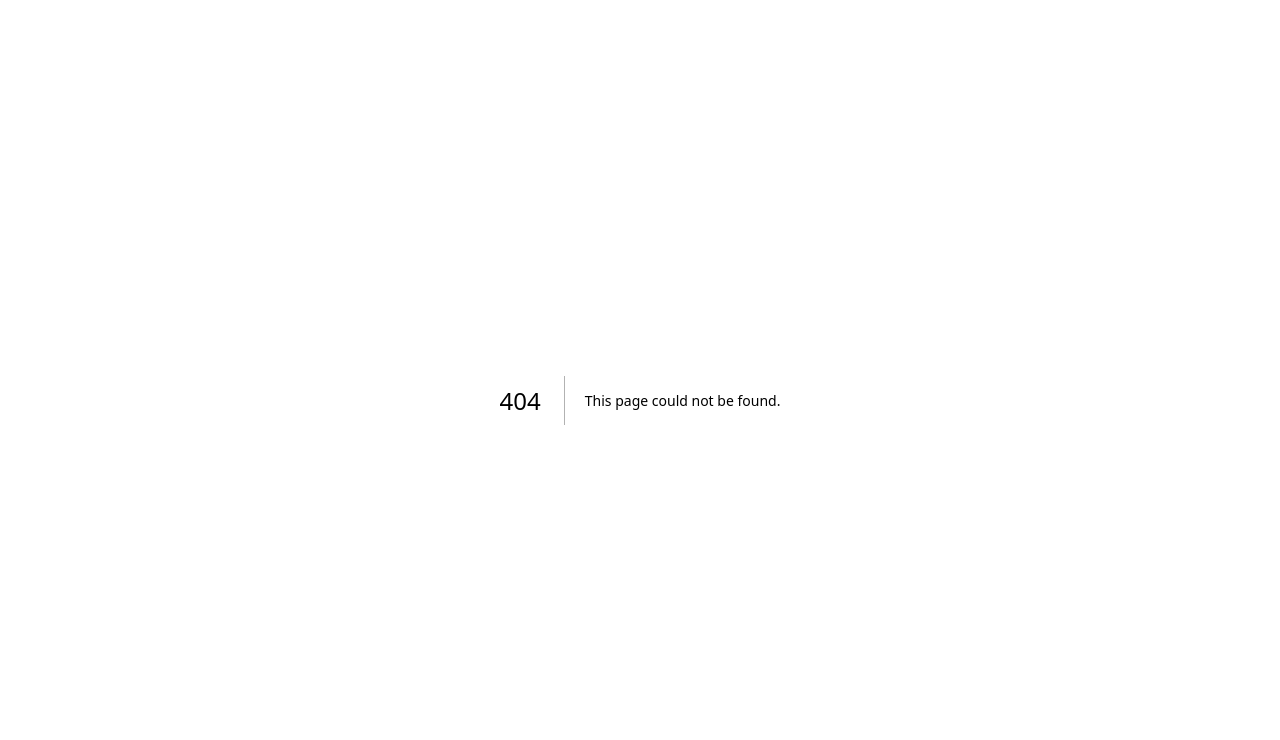
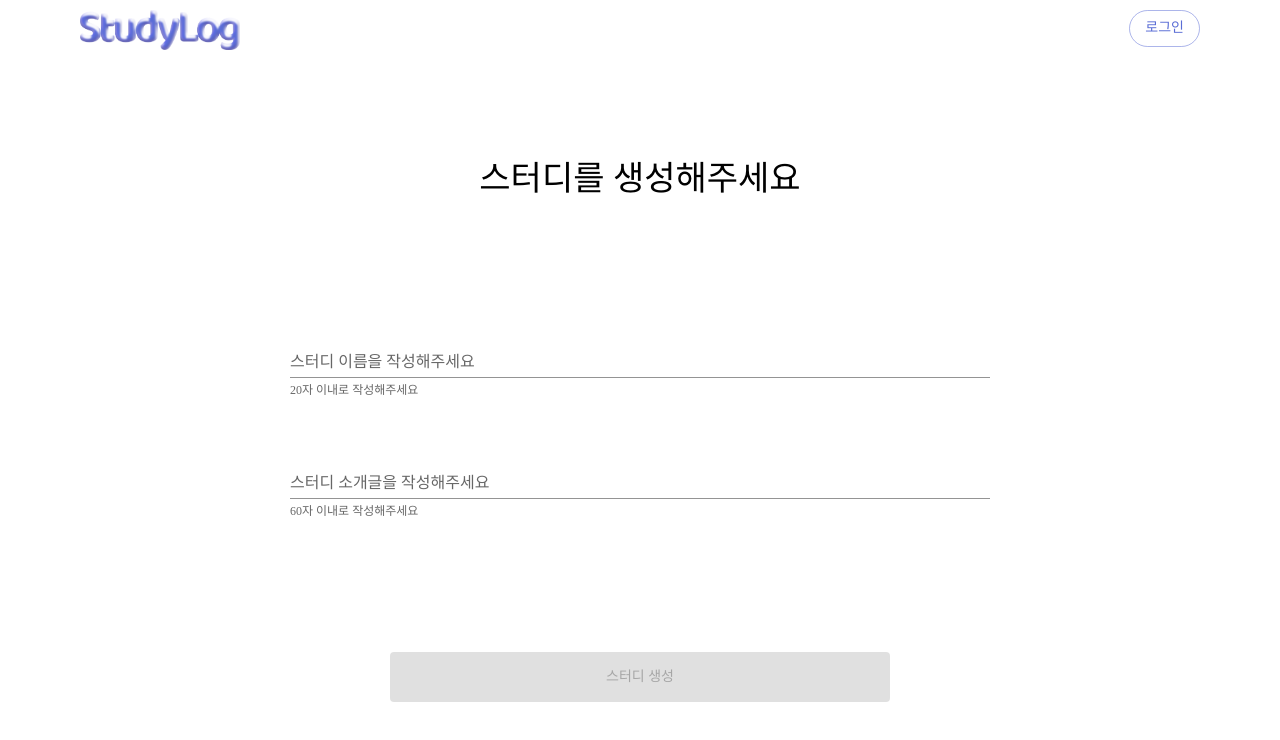
Before and after one commit to dev-Dive/StudyLog, a Next.js app in the folder front/: page /create in a window 1280 px wide. Before the commit this address had no page. Shown: the top 740 px of the page. Built offline with nearby package versions, Linux system fonts and the light colour scheme; a web font is replaced by a local one.

Commit message:
feat: 스터디 생성 페이지 구현
SL-126

```diff
--- /dev/null
+++ b/front/api/Create/createStudy.ts
@@ -0,0 +1,38 @@
+import { Api } from '../instance'
+import { notifySuccess } from '@/components/Toastify/success'
+import { notifyError } from '@/components/Toastify/error'
+
+type StudyProps = {
+  name: string
+  description: string
+}
+
+export const createStudy = async (study: StudyProps, toMain: () => void) => {
+  try {
+    const response = await Api.post('/studies', { study })
+
+    if (response.status === 200) {
+      toMain()
+    } else {
+      notifyError('스터디 생성에 실패했습니다.')
+    }
+  } catch (error: any) {
+    if (error.response) {
+      switch (error.response.status) {
+        case 401:
+          notifyError('로그인이 필요합니다.')
+          toMain()
+          break
+        case 403:
+          notifyError('스터디 생성 권한이 없습니다.')
+          toMain()
+          break
+        default:
+          notifyError('서버에 문제가 발생했습니다.')
+          break
+      }
+    } else {
+      notifyError('서버에 문제가 발생했습니다.')
+    }
+  }
+}
--- /dev/null
+++ b/front/app/create/layout.tsx
@@ -0,0 +1,43 @@
+'use client'
+
+import React from 'react'
+import styled from '@emotion/styled'
+import Header from '@/components/Header'
+import { ToastContainer } from 'react-toastify'
+
+import { ThemeProvider } from '@mui/material/styles'
+import theme from '@/styles/theme'
+
+export default function CreateLayout({
+  children,
+}: {
+  children: React.ReactNode
+}) {
+  return (
+    <ThemeProvider theme={theme}>
+      <Header />
+      <S.Layout>{children}</S.Layout>
+      <ToastContainer
+        position="top-right" // 알람 위치 지정
+        autoClose={2000} // 자동 off 시간
+        hideProgressBar={false} // 진행시간바 숨김
+        closeOnClick // 클릭으로 알람 닫기
+        rtl={false} // 알림 좌우 반전
+        draggable // 드래그 가능
+        pauseOnHover // 마우스를 올리면 알람 정지
+        theme="colored"
+        // limit={1} // 알람 개수 제한
+      />
+    </ThemeProvider>
+  )
+}
+
+const S = {
+  Layout: styled.section`
+    display: flex;
+    justify-content: center;
+    align-items: center;
+    width: 100%;
+    height: 100vh;
+  `,
+}
--- /dev/null
+++ b/front/app/create/page.tsx
@@ -0,0 +1,7 @@
+'use client'
+
+import CreateContent from '@/components/Create/index'
+
+export default function Create() {
+  return <CreateContent />
+}
--- /dev/null
+++ b/front/components/Create/index.tsx
@@ -0,0 +1,81 @@
+'use client'
+
+import { TextField, Typography, Button } from '@mui/material'
+import styled from '@emotion/styled'
+import { useState } from 'react'
+import { createStudy } from '@/api/Create/createStudy'
+import { useRouter } from 'next/navigation'
+
+export default function CreateContent() {
+  const [studyName, setStudyName] = useState('')
+  const [studyIntro, setStudyIntro] = useState('')
+  const router = useRouter()
+
+  const isNameEmpty = !studyName.trim()
+  const isIntroEmpty = !studyIntro.trim()
+  const isNameTooLong = studyName.length > 20
+  const isIntroTooLong = studyIntro.length > 60
+
+  const toMain = () => {
+    router.push('/')
+  }
+
+  const handleCreateStudy = () => {
+    createStudy({ name: studyName, description: studyIntro }, toMain)
+  }
+
+  return (
+    <S.Wrapper>
+      <Typography
+        gutterBottom
+        variant="h4"
+        component="div"
+        sx={{ marginBottom: 10 }}
+      >
+        스터디를 생성해주세요
+      </Typography>
+      <TextField
+        id="study-name"
+        label="스터디 이름을 작성해주세요"
+        helperText="20자 이내로 작성해주세요"
+        variant="standard"
+        error={isNameTooLong}
+        sx={{ width: 700 }}
+        value={studyName}
+        onChange={(e) => setStudyName(e.target.value)}
+      />
+      <TextField
+        id="study-intro"
+        label="스터디 소개글을 작성해주세요"
+        helperText="60자 이내로 작성해주세요"
+        variant="standard"
+        error={isIntroTooLong}
+        sx={{ width: 700 }}
+        value={studyIntro}
+        onChange={(e) => setStudyIntro(e.target.value)}
+      />
+      <Button
+        variant="contained"
+        color="primary"
+        sx={{ width: 500, height: 50, marginTop: 10 }}
+        onClick={handleCreateStudy}
+        disabled={
+          isNameTooLong || isIntroTooLong || isNameEmpty || isIntroEmpty
+        }
+      >
+        스터디 생성
+      </Button>
+    </S.Wrapper>
+  )
+}
+
+const S = {
+  Wrapper: styled.div`
+    display: flex;
+    flex-direction: column;
+    text-align: center;
+    align-items: center;
+    gap: 50px;
+    width: 50%;
+  `,
+}
--- a/front/components/Toastify/error.ts
+++ b/front/components/Toastify/error.ts
@@ -4,7 +4,7 @@ import 'react-toastify/dist/ReactToastify.css'
 export const notifyError = (text: string) => {
   toast.error(`${text}`, {
     position: 'top-right',
-    autoClose: 5000,
+    autoClose: 2000,
     hideProgressBar: false,
     closeOnClick: true,
     pauseOnHover: true,
--- a/front/components/Toastify/success.ts
+++ b/front/components/Toastify/success.ts
@@ -4,7 +4,7 @@ import 'react-toastify/dist/ReactToastify.css'
 export const notifySuccess = (text: string) => {
   toast.success(`${text}`, {
     position: 'top-right',
-    autoClose: 5000,
+    autoClose: 2000,
     hideProgressBar: false,
     closeOnClick: true,
     pauseOnHover: true,
```
